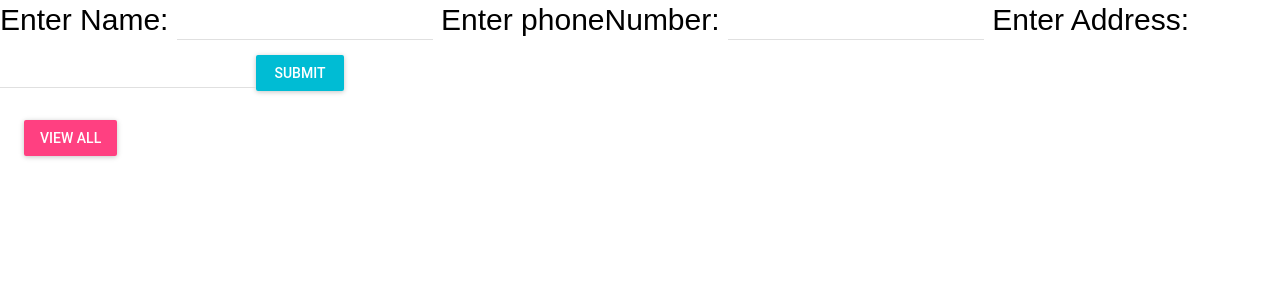
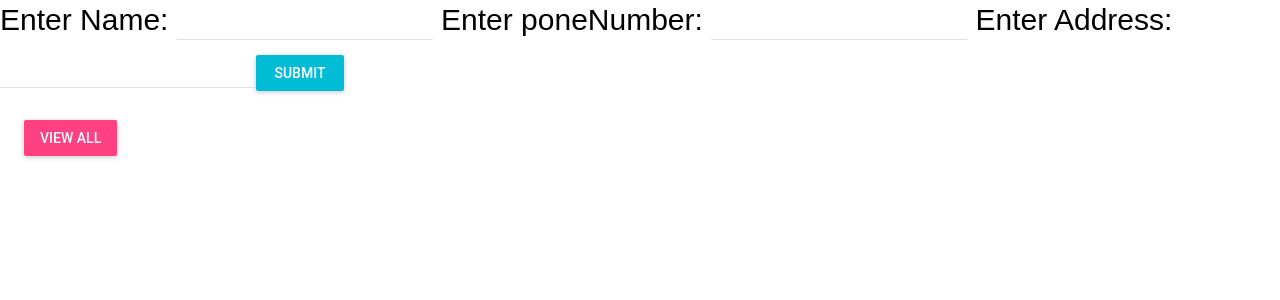
Before and after one commit to nischay30/testAmazon, a React (Create React App) app: page / in a window 1280 px wide. Shown: the top 300 px of the page. Built offline with nearby package versions, Linux system fonts and the light colour scheme; what react-tap-event-plugin would draw is missing.

Commit message:
testing jenkins 1

```diff
--- a/src/components/HomePage.jsx
+++ b/src/components/HomePage.jsx
@@ -91,7 +91,7 @@ class HomePage extends Component {
 							type='text'
 							required
 						/>
-						<label style={{fontSize: 30}}> Enter phoneNumber: </label>
+						<label style={{fontSize: 30}}> Enter poneNumber: </label>
 						<TextField
 							id={`${this.state.number}p`}
 							value={this.state.number}
```
